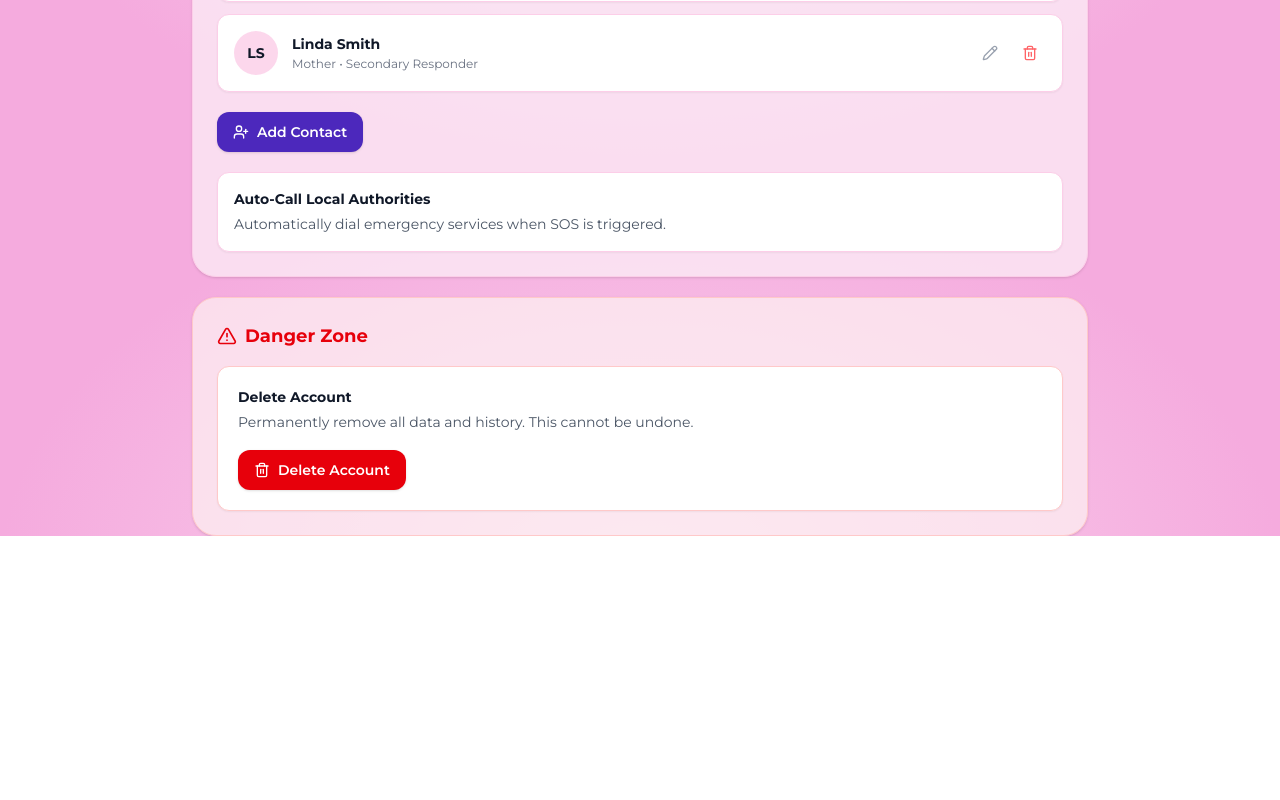
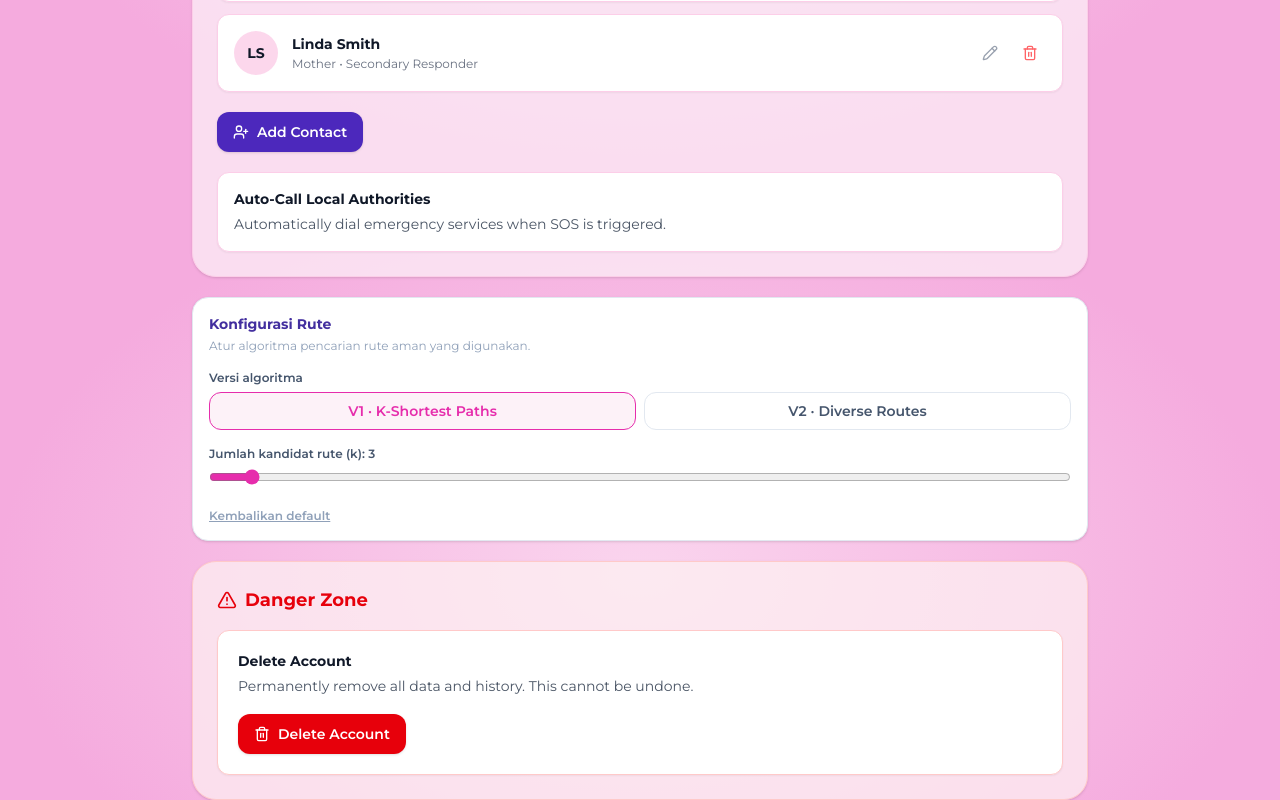
Before and after one commit to Sistech-Group-3/finpro_sistech, a Next.js app: page /settings in a window 1280 px wide. Shown: the part 625-1425 px from the top of the page. Before the commit the page ends 1161 px from the top, so only its background shows below. Built offline with nearby package versions, Linux system fonts and the light colour scheme; no server answers.

Commit message:
fix: fix safe routes and add params with zudstand management

```diff
--- /dev/null
+++ b/app/hooks/use-route-config.ts
@@ -0,0 +1,40 @@
+
+import { create } from "zustand";
+import { persist } from "zustand/middleware";
+
+export type RouteVersion = "v1" | "v2";
+
+interface RouteConfigState {
+  version: RouteVersion;
+  k: number; // v1: number of k-shortest-path candidates
+  nRoutes: number; // v2: number of diverse candidate routes
+  penaltyFactor: number; // v2: diversity penalty factor
+
+  setVersion: (version: RouteVersion) => void;
+  setK: (k: number) => void;
+  setNRoutes: (n: number) => void;
+  setPenaltyFactor: (p: number) => void;
+  reset: () => void;
+}
+
+const DEFAULTS = {
+  version: "v1" as RouteVersion,
+  k: 3,
+  nRoutes: 20,
+  penaltyFactor: 1.7,
+};
+
+export const useRouteConfigStore = create<RouteConfigState>()(
+  persist(
+    (set) => ({
+      ...DEFAULTS,
+      setVersion: (version) => set({ version }),
+      setK: (k) => set({ k: Math.min(50, Math.max(1, k)) }),
+      setNRoutes: (nRoutes) => set({ nRoutes: Math.min(100, Math.max(2, nRoutes)) }),
+      setPenaltyFactor: (penaltyFactor) =>
+        set({ penaltyFactor: Math.max(1.0, penaltyFactor) }),
+      reset: () => set(DEFAULTS),
+    }),
+    { name: "route-config-storage" }
+  )
+);
--- a/app/safe-route/page.tsx
+++ b/app/safe-route/page.tsx
@@ -6,6 +6,7 @@ import Navbar from "@/components/Navbar";
 import JourneyForm from "@/components/journey/JourneyForm";
 import type { LatLng } from "@/components/journey/JourneyMap";
 import { reverseGeocode } from "@/lib/geocode";
+import { useRouteConfigStore } from "../hooks/use-route-config";
 
 // Leaflet touches `window` on import, so the map must be client-only
 // and skip server-side rendering entirely.
@@ -76,6 +77,11 @@ export default function JourneyPage() {
   const [routeLoading, setRouteLoading] = useState(false);
   const [routeError, setRouteError] = useState<string | null>(null);
 
+   const version = useRouteConfigStore((state) => state.version);
+  const k = useRouteConfigStore((state) => state.k);
+  const nRoutes = useRouteConfigStore((state) => state.nRoutes);
+  const penaltyFactor = useRouteConfigStore((state) => state.penaltyFactor);
+
   useEffect(() => {
     if (!("geolocation" in navigator)) {
       setLocating(false);
@@ -143,11 +149,19 @@ export default function JourneyPage() {
       lat2: coords[0].toString(),
       lon2: coords[1].toString(),
       datetime: formatLocalDatetime(new Date()),
+      k: "3",
+      version,
+      ...(version === "v1"
+        ? { k: k.toString() }
+        : {
+            n_routes: nRoutes.toString(),
+            penalty_factor: penaltyFactor.toString(),
+          }),
     });
 
     fetch(`/api/safe-route?${params.toString()}`, {
       cache: "no-store",
-      signal: AbortSignal.timeout(45_000),
+      signal: AbortSignal.timeout(100_000),
     })
       .then(async (res) => {
         const data = await res.json();
--- a/app/settings/page.tsx
+++ b/app/settings/page.tsx
@@ -1,6 +1,7 @@
 import Navbar from "@/components/Navbar";
 import ProfileManagement from "@/components/settings/ProfileManagement";
 import EmergencyContacts from "@/components/settings/EmergencyContacts";
+import RouteConfiguration from "@/components/settings/RouteConfiguration";
 import DangerZone from "@/components/settings/DangerZone";
 
 export default function SettingsPage() {
@@ -12,6 +13,7 @@ export default function SettingsPage() {
         <div className="mx-auto flex w-full max-w-[430px] flex-col gap-5 lg:max-w-4xl">
           <ProfileManagement />
           <EmergencyContacts />
+          <RouteConfiguration />
           <DangerZone />
         </div>
       </main>
--- /dev/null
+++ b/components/settings/RouteConfiguration.tsx
@@ -0,0 +1,102 @@
+// components/settings/RouteConfiguration.tsx
+"use client";
+
+import { useRouteConfigStore } from "@/app/hooks/use-route-config";
+
+export default function RouteConfiguration() {
+  const { version, k, nRoutes, penaltyFactor, setVersion, setK, setNRoutes, setPenaltyFactor, reset } =
+    useRouteConfigStore();
+
+  return (
+    <section className="rounded-2xl border border-slate-200 bg-white p-4 shadow-sm">
+      <h2 className="mb-1 text-sm font-bold text-[#432F9F]">Konfigurasi Rute</h2>
+      <p className="mb-4 text-xs text-slate-400">
+        Atur algoritma pencarian rute aman yang digunakan.
+      </p>
+
+      <div className="flex flex-col gap-4">
+        {/* Version toggle */}
+        <div>
+          <label className="mb-1.5 block text-xs font-semibold text-slate-600">
+            Versi algoritma
+          </label>
+          <div className="flex gap-2">
+            {(["v1", "v2"] as const).map((v) => (
+              <button
+                key={v}
+                type="button"
+                onClick={() => setVersion(v)}
+                className={`flex-1 rounded-xl border px-3 py-2 text-sm font-semibold transition ${
+                  version === v
+                    ? "border-[#E62DAC] bg-pink-50 text-[#E62DAC]"
+                    : "border-slate-200 text-slate-600"
+                }`}
+              >
+                {v === "v1" ? "V1 · K-Shortest Paths" : "V2 · Diverse Routes"}
+              </button>
+            ))}
+          </div>
+        </div>
+
+        {/* v1-only: k */}
+        {version === "v1" && (
+          <div>
+            <label className="mb-1.5 block text-xs font-semibold text-slate-600">
+              Jumlah kandidat rute (k): {k}
+            </label>
+            <input
+              type="range"
+              min={1}
+              max={50}
+              value={k}
+              onChange={(e) => setK(Number(e.target.value))}
+              className="w-full accent-[#E62DAC]"
+            />
+          </div>
+        )}
+
+        {/* v2-only: n_routes + penalty_factor */}
+        {version === "v2" && (
+          <>
+            <div>
+              <label className="mb-1.5 block text-xs font-semibold text-slate-600">
+                Jumlah rute alternatif (n_routes): {nRoutes}
+              </label>
+              <input
+                type="range"
+                min={2}
+                max={100}
+                value={nRoutes}
+                onChange={(e) => setNRoutes(Number(e.target.value))}
+                className="w-full accent-[#E62DAC]"
+              />
+            </div>
+
+            <div>
+              <label className="mb-1.5 block text-xs font-semibold text-slate-600">
+                Faktor penalti keberagaman (penalty_factor): {penaltyFactor.toFixed(1)}
+              </label>
+              <input
+                type="range"
+                min={1.0}
+                max={5.0}
+                step={0.1}
+                value={penaltyFactor}
+                onChange={(e) => setPenaltyFactor(Number(e.target.value))}
+                className="w-full accent-[#E62DAC]"
+              />
+            </div>
+          </>
+        )}
+
+        <button
+          type="button"
+          onClick={reset}
+          className="self-start text-xs font-semibold text-slate-400 underline"
+        >
+          Kembalikan default
+        </button>
+      </div>
+    </section>
+  );
+}
--- a/package.json
+++ b/package.json
@@ -17,7 +17,8 @@
     "next": "16.2.12",
     "react": "19.2.4",
     "react-dom": "19.2.4",
-    "react-leaflet": "^5.0.0"
+    "react-leaflet": "^5.0.0",
+    "zustand": "^5.0.14"
   },
   "devDependencies": {
     "@tailwindcss/postcss": "^4",
```
Also changed, not shown: 2 other files (tests, documents, lock files or other folders).
